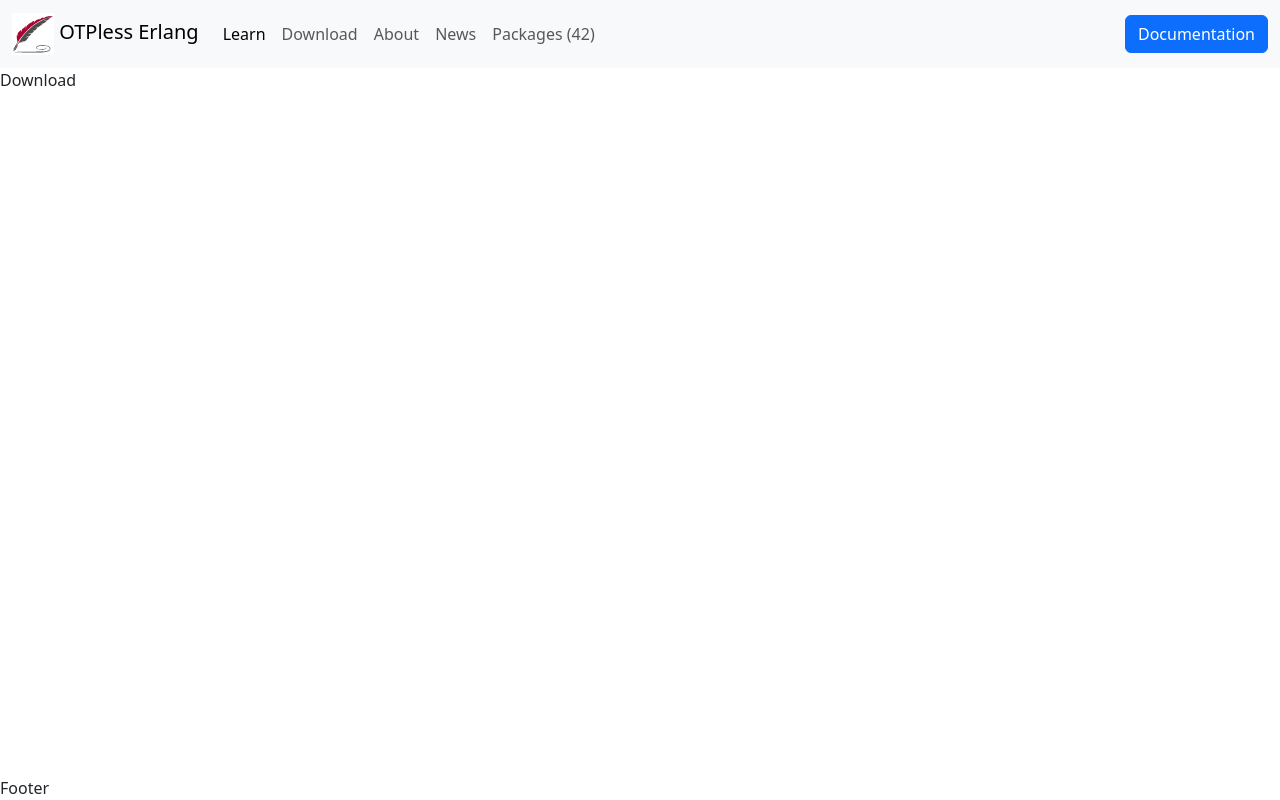
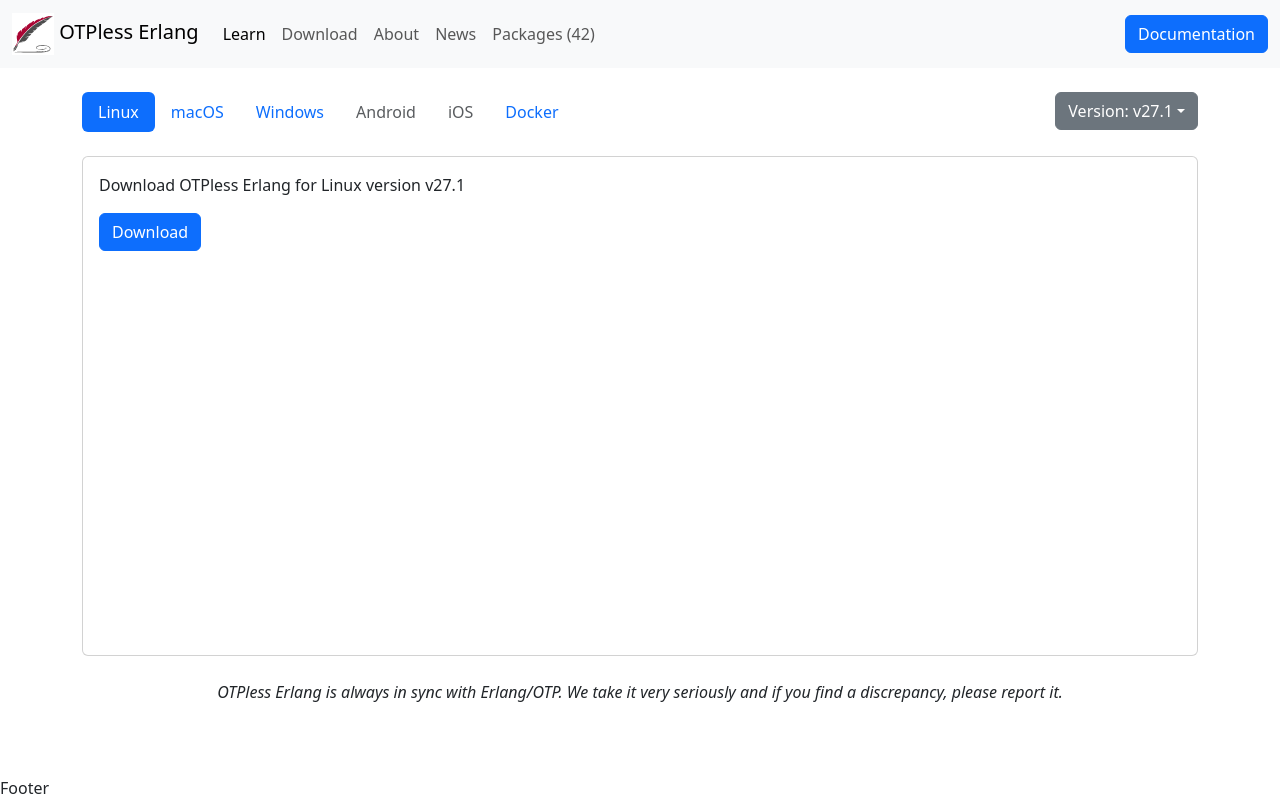
Before and after one commit to beam-erlang/beam-erlangsters-org, a Vue app: page /download in a window 1280 px wide. Built offline with nearby package versions, Linux system fonts and the light colour scheme.

Commit message:
implement draft of download page

```diff
--- a/src/pages/Download.vue
+++ b/src/pages/Download.vue
@@ -1,3 +1,98 @@
+<script setup>
+import { ref, computed } from 'vue';
+
+const platforms = [
+  { name: 'Linux', key: 'linux' },
+  { name: 'macOS', key: 'macos' },
+  { name: 'Windows', key: 'windows' },
+  { name: 'Android', key: 'android', disabled: true },
+  { name: 'iOS', key: 'ios', disabled: true },
+  { name: 'Docker', key: 'docker' },
+];
+const versions = [
+  'v27.1',
+  'v27.0',
+  'v26.2',
+  'v26.1',
+  'v26.0',
+  'v25.3',
+  'v25.2',
+  'v25.1',
+  'v25.0'
+];
+
+const activePlatform = ref('linux');
+const selectedVersion = ref(versions[0]);
+
+const downloadContent = computed(() => {
+  switch (activePlatform.value) {
+    case 'linux':
+      return `Download OTPless Erlang for Linux version ${selectedVersion.value}`;
+    case 'macos':
+      return `Download OTPless Erlang for macOS version ${selectedVersion.value}`;
+    case 'windows':
+      return `Download OTPless Erlang for Windows version ${selectedVersion.value}`;
+    case 'docker':
+      return `Download OTPless Erlang Docker image for version ${selectedVersion.value}`;
+    default:
+      return 'Select a platform to see download options.';
+  }
+});
+</script>
+
 <template>
-  <div>Download</div>
+  <div class="container pt-4">
+    <div class="d-flex justify-content-between">
+      <ul class="nav nav-pills">
+        <li class="nav-item" v-for="platform in platforms" :key="platform.key">
+          <a
+            class="nav-link"
+            :class="{ active: activePlatform === platform.key, disabled: platform.disabled }"
+            href="#"
+            @click.prevent="!platform.disabled && (activePlatform = platform.key)"
+            :aria-disabled="platform.disabled ? 'true' : 'false'"
+          >{{ platform.name }}</a>
+        </li>
+      </ul>
+      <div class="dropdown">
+        <button
+          class="btn btn-secondary dropdown-toggle"
+          type="button"
+          id="versionDropdown"
+          data-bs-toggle="dropdown"
+          aria-expanded="false"
+        >Version: {{ selectedVersion }}</button>
+        <ul class="dropdown-menu" aria-labelledby="versionDropdown">
+          <li
+            v-for="version in versions"
+            :key="version"
+          >
+            <a
+              class="dropdown-item"
+              href="#"
+              @click.prevent="selectedVersion = version"
+            >{{ version }}</a>
+          </li>
+        </ul>
+      </div>
+    </div>
+    <div class="mt-4">
+      <div class="card" style="min-height: 500px;">
+        <div class="card-body">
+          <p class="card-text">{{ downloadContent }}</p>
+          <a
+            :href="`/downloads/${activePlatform}-otpless-erlang-${selectedVersion}.tar.gz`"
+            class="btn btn-primary"
+            :disabled="platforms.find(platform => platform.key === activePlatform).disabled"
+          >
+            Download
+          </a>
+        </div>
+      </div>
+    </div>
+    <p class="text-center fst-italic mt-4">
+OTPless Erlang is always in sync with Erlang/OTP. We take it very seriously and
+if you find a discrepancy, please report it.
+    </p>
+  </div>
 </template>
```
